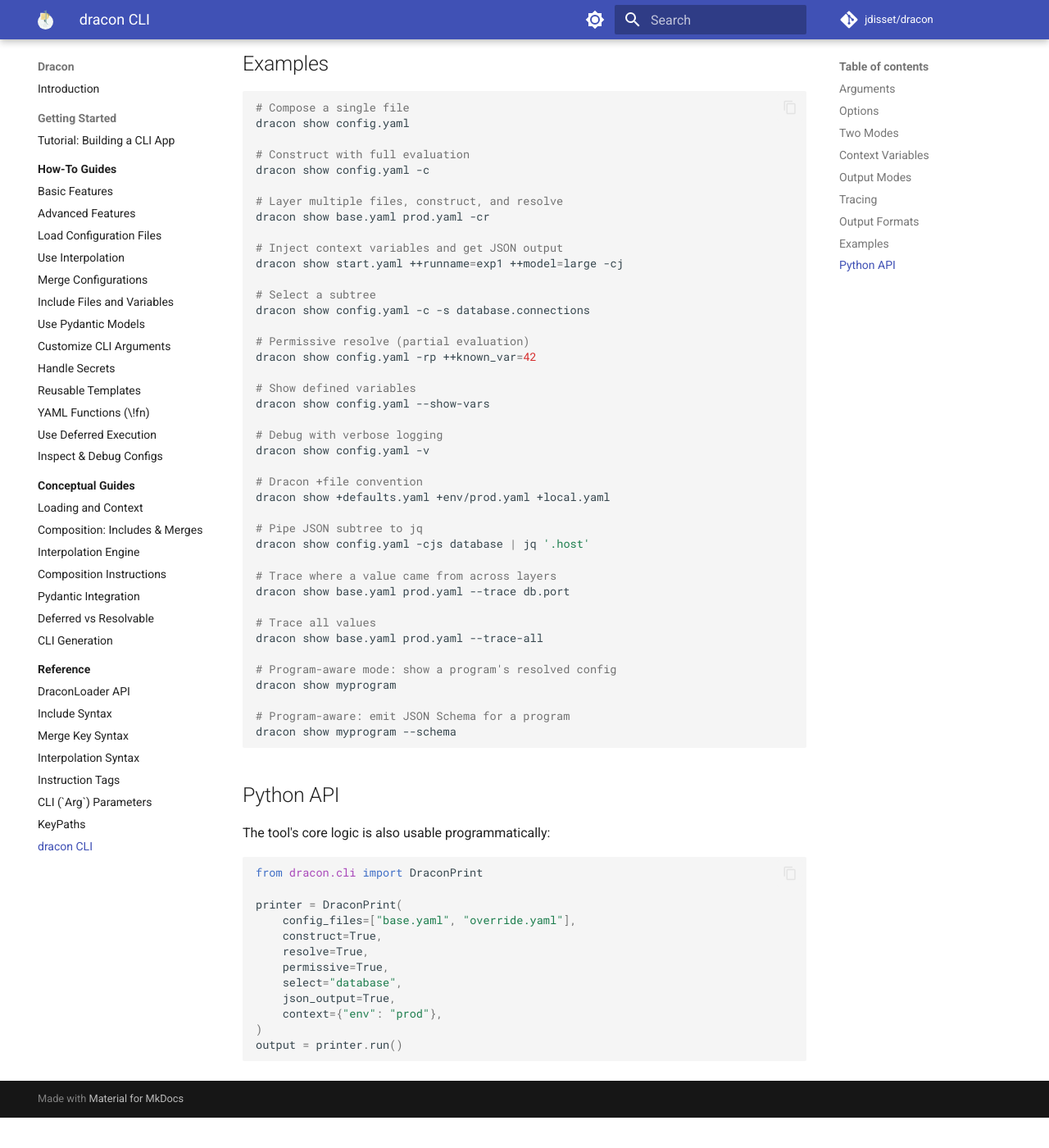
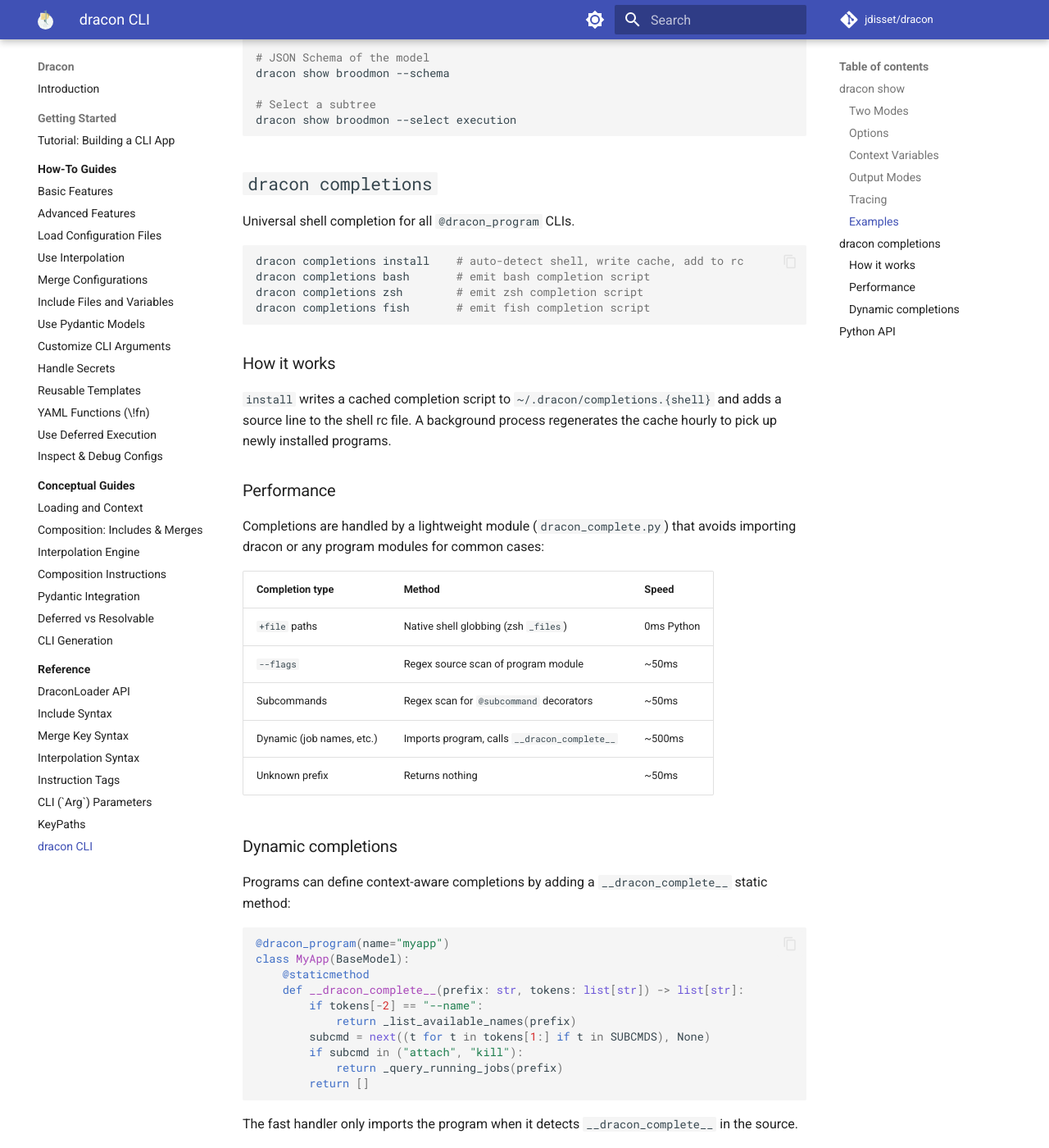
Before and after one commit to jdisset/dracon, an MkDocs documentation site: the page built from docs/reference/dracon_print.md, in a window 1280 px wide and 1400 px high, scrolled down 3167 px. Shown: the whole window at 82% size. Built offline with MkDocs 1.6.1 and Material for MkDocs 9.7.7, drawn with Linux system fonts in a browser that asks for light colours; comment, search, counter and statistics services are not loaded; before the commit the page ends 4530 px from its top, so only the background shows below that; some of the changed text lies outside the part shown.

Commit message:
docs: update cli reference, docsummary, and skill for dracon show + completions

````diff
--- a/docs/reference/dracon_print.md
+++ b/docs/reference/dracon_print.md
@@ -1,21 +1,25 @@
-# `dracon show` Reference
+# `dracon` CLI Reference
 
-Command-line tool for inspecting, composing, and dry-running Dracon configuration files.
+Unified command-line tool for inspecting configurations and managing shell completions.
 
 ```
-dracon show [OPTIONS] CONFIG [CONFIG ...]
+dracon show [OPTIONS] TARGET [TARGET ...]
+dracon completions {bash|zsh|fish|install}
 ```
 
 !!! note
-    `dracon show` replaces the old `dracon-print` command. If you have scripts using `dracon-print`, change them to `dracon show`.
+    `dracon show` replaces the old `dracon-print` command. Migration: `dracon-print X` -> `dracon show X`.
 
-## Arguments
+## `dracon show`
 
-| Argument | Description |
-|----------|-------------|
-| `CONFIG` | One or more config file paths. Layered left-to-right (later overrides earlier). Accepts bare paths or `+file` syntax. |
+### Two Modes
 
-## Options
+Mode is auto-detected from the first argument:
+
+- **Raw YAML mode**: first target is a `.yaml` file or starts with `+` -- compose, construct, resolve raw YAML.
+- **Program-aware mode**: first target is an installed `@dracon_program` name -- resolves through the full program stack (ConfigFile auto-discovery, model defaults, layering).
+
+### Options
 
 | Flag | Long Form | Description |
 |------|-----------|-------------|
@@ -24,28 +28,20 @@ dracon show [OPTIONS] CONFIG [CONFIG ...]
 | `-p` | `--permissive` | Leave unresolvable `${...}` as strings instead of erroring. Use with `-r`. |
 | `-s` | `--select PATH` | Extract subtree at keypath (e.g., `database.host`) |
 | `-j` | `--json` | Output as JSON. Implies `-c`. |
-| | `--str-output` | Output raw `str()` representation instead of YAML |
+| | `--full` | Exhaustive config template with all nested defaults expanded (program-aware mode) |
+| | `--schema` | Emit JSON Schema for a program's model (program-aware mode only) |
+| | `--no-docs` | Suppress inline field descriptions (program-aware mode) |
+| | `--depth N` | Limit recursion into nested models |
 | | `--show-vars` | Print table of all defined variables to stderr |
-| | `--schema` | Emit JSON Schema for a program's model (program-aware mode only) |
-| | `--diff` | Show delta from bare defaults (program-aware mode only) |
-| | `--depth N` | Limit recursion into nested models |
-| | `--no-docs` | Suppress inline field descriptions (program-aware mode) |
+| | `--trace PATH` | Show provenance chain for a specific config path |
+| | `--trace-all` | Show provenance for all values |
 | `-v` | `--verbose` | Enable debug logging |
-| `-h` | `--help` | Show help message |
-| | `--version` | Show version |
 
 Short flags can be combined: `-crj` is equivalent to `-c -r -j`.
 
-## Two Modes
+### Context Variables
 
-`dracon show` detects the mode from the first argument:
-
-- **Raw YAML mode**: if the first target is a `.yaml` file path or starts with `+`, it works like the old `dracon-print` -- compose, construct, resolve raw YAML.
-- **Program-aware mode**: if the first target is a program name (an installed `@dracon_program`), it resolves through the full program stack: `ConfigFile` auto-discovery, model defaults, CLI arg parsing, layering.
-
-## Context Variables
-
-Inject variables available in `${...}` expressions inside the loaded configs.
+Inject variables available in `${...}` expressions.
 
 | Syntax | Example |
 |--------|---------|
@@ -55,37 +51,29 @@ Inject variables available in `${...}` expressions inside the loaded configs.
 
 Values are parsed as YAML, so `++count=5` becomes an integer, `++tags="[a,b,c]"` becomes a list.
 
-## Output Modes
+### Output Modes
 
 | Mode | Flag | Description |
 |------|------|-------------|
-| **Compose** (default) | _(none)_ | Shows the YAML tree after composition (includes resolved, merges applied, instructions executed). `${...}` interpolations remain as lazy nodes. |
-| **Construct** | `-c` | Fully constructs into Python objects, evaluating interpolations. Equivalent to `DraconLoader.load()`. |
-| **Resolve** | `-r` | Like construct, but also forces evaluation of all remaining lazy values. |
-| **Permissive** | `-rp` | Resolve what can be resolved, leave the rest as `${...}` strings. |
+| **Compose** (default) | _(none)_ | YAML tree after composition. `${...}` remain lazy. |
+| **Construct** | `-c` | Fully construct into Python objects. |
+| **Resolve** | `-r` | Construct + force all lazy values. |
+| **Permissive** | `-rp` | Resolve what can be resolved, leave the rest as strings. |
 
-## Tracing
+### Tracing
 
 | Flag | Description |
 |------|-------------|
-| `--trace PATH` | Show the provenance chain for a specific config path (e.g., `db.port`) |
-| `--trace-all` | Show provenance for all values |
+| `--trace PATH` | Provenance chain for a specific config path (e.g., `db.port`) |
+| `--trace-all` | Provenance for all values |
 
-Tracing reveals **where each value came from** — which file defined it, what overrode it, and through which operation (include, merge, file layer, `!if` branch, etc.). When outputting to a terminal, trace output uses colored rich panels/tables.
+Reveals where each value came from -- which file, what overrode it, and through which operation. Uses colored rich output on TTY. Also available via `DRACON_TRACE=1` env var.
 
-Can also be enabled via the `DRACON_TRACE=1` environment variable.
-
-## Output Formats
-
-| Format | Flag | Notes |
-|--------|------|-------|
-| YAML | _(default)_ | Syntax-highlighted when outputting to a terminal. Respects `NO_COLOR` env var. |
-| JSON | `-j` | Implies construct mode. Indented, pipe-friendly. |
-| Raw string | `--str-output` | Python `str()` representation. |
-
-## Examples
+### Examples
 
 ```bash
+# ── Raw YAML mode ──────────────────────────────────────────
+
 # Compose a single file
 dracon show config.yaml
 
@@ -104,34 +92,76 @@ dracon show config.yaml -c -s database.connections
 # Permissive resolve (partial evaluation)
 dracon show config.yaml -rp ++known_var=42
 
-# Show defined variables
-dracon show config.yaml --show-vars
-
-# Debug with verbose logging
-dracon show config.yaml -v
-
-# Dracon +file convention
-dracon show +defaults.yaml +env/prod.yaml +local.yaml
-
-# Pipe JSON subtree to jq
-dracon show config.yaml -cjs database | jq '.host'
-
 # Trace where a value came from across layers
 dracon show base.yaml prod.yaml --trace db.port
 
-# Trace all values
-dracon show base.yaml prod.yaml --trace-all
+# ── Program-aware mode ─────────────────────────────────────
 
-# Program-aware mode: show a program's resolved config
-dracon show myprogram
+# Show a program's default config
+dracon show broodmon
 
-# Program-aware: emit JSON Schema for a program
-dracon show myprogram --schema
+# Exhaustive template with all nested defaults
+dracon show broodmon --full
+
+# Layered config with overrides
+dracon show broodmon +prod.yaml
+
+# JSON Schema of the model
+dracon show broodmon --schema
+
+# Select a subtree
+dracon show broodmon --select execution
 ```
+
+## `dracon completions`
+
+Universal shell completion for all `@dracon_program` CLIs.
+
+```bash
+dracon completions install    # auto-detect shell, write cache, add to rc
+dracon completions bash       # emit bash completion script
+dracon completions zsh        # emit zsh completion script
+dracon completions fish       # emit fish completion script
+```
+
+### How it works
+
+`install` writes a cached completion script to `~/.dracon/completions.{shell}` and adds a source line to the shell rc file. A background process regenerates the cache hourly to pick up newly installed programs.
+
+### Performance
+
+Completions are handled by a lightweight module (`dracon_complete.py`) that avoids importing dracon or any program modules for common cases:
+
+| Completion type | Method | Speed |
+|----------------|--------|-------|
+| `+file` paths | Native shell globbing (zsh `_files`) | 0ms Python |
+| `--flags` | Regex source scan of program module | ~50ms |
+| Subcommands | Regex scan for `@subcommand` decorators | ~50ms |
+| Dynamic (job names, etc.) | Imports program, calls `__dracon_complete__` | ~500ms |
+| Unknown prefix | Returns nothing | ~50ms |
+
+### Dynamic completions
+
+Programs can define context-aware completions by adding a `__dracon_complete__` static method:
+
+```python
+@dracon_program(name="myapp")
+class MyApp(BaseModel):
+    @staticmethod
+    def __dracon_complete__(prefix: str, tokens: list[str]) -> list[str]:
+        if tokens[-2] == "--name":
+            return _list_available_names(prefix)
+        subcmd = next((t for t in tokens[1:] if t in SUBCMDS), None)
+        if subcmd in ("attach", "kill"):
+            return _query_running_jobs(prefix)
+        return []
+```
+
+The fast handler only imports the program when it detects `__dracon_complete__` in the source.
 
 ## Python API
 
-The tool's core logic is also usable programmatically:
+The show logic is also usable programmatically:
 
 ```python
 from dracon.cli import DraconPrint
````
Also changed, not shown: DOCSUMMARY.md (+6 -1 lines).
